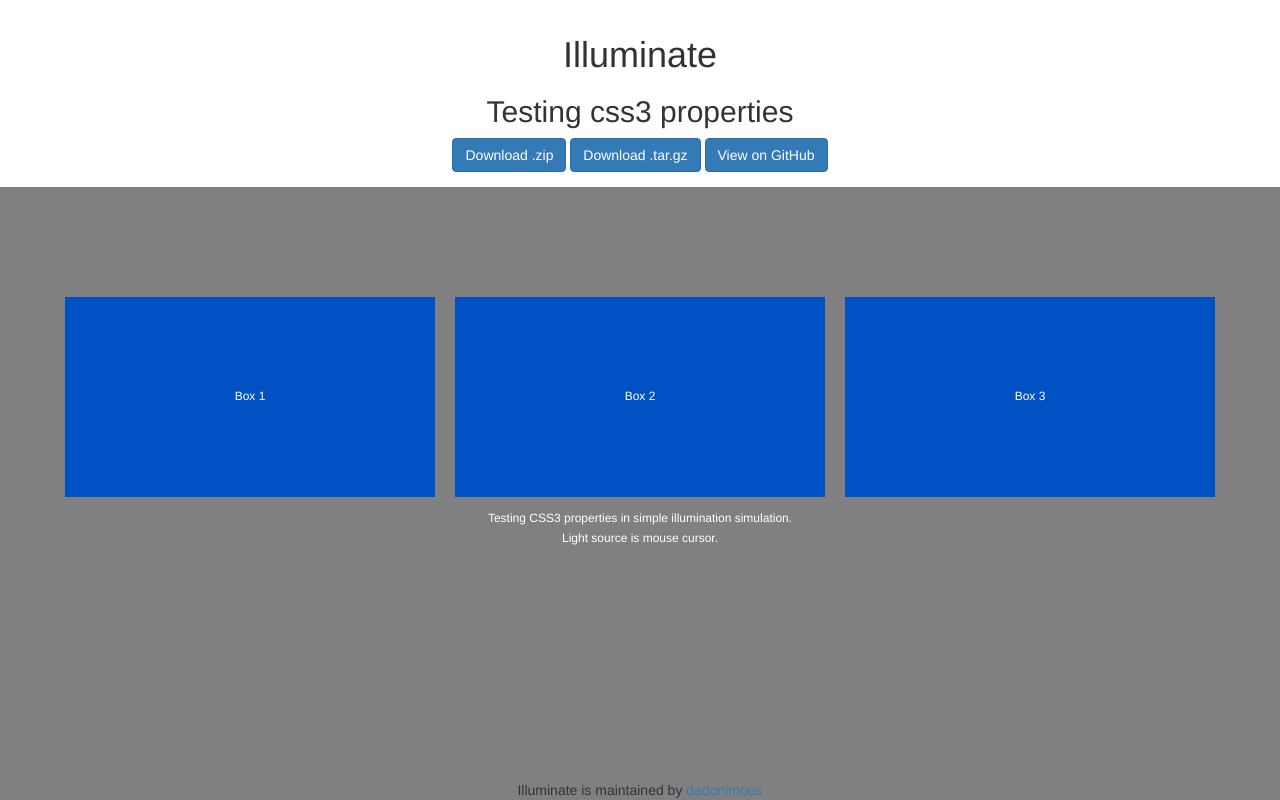
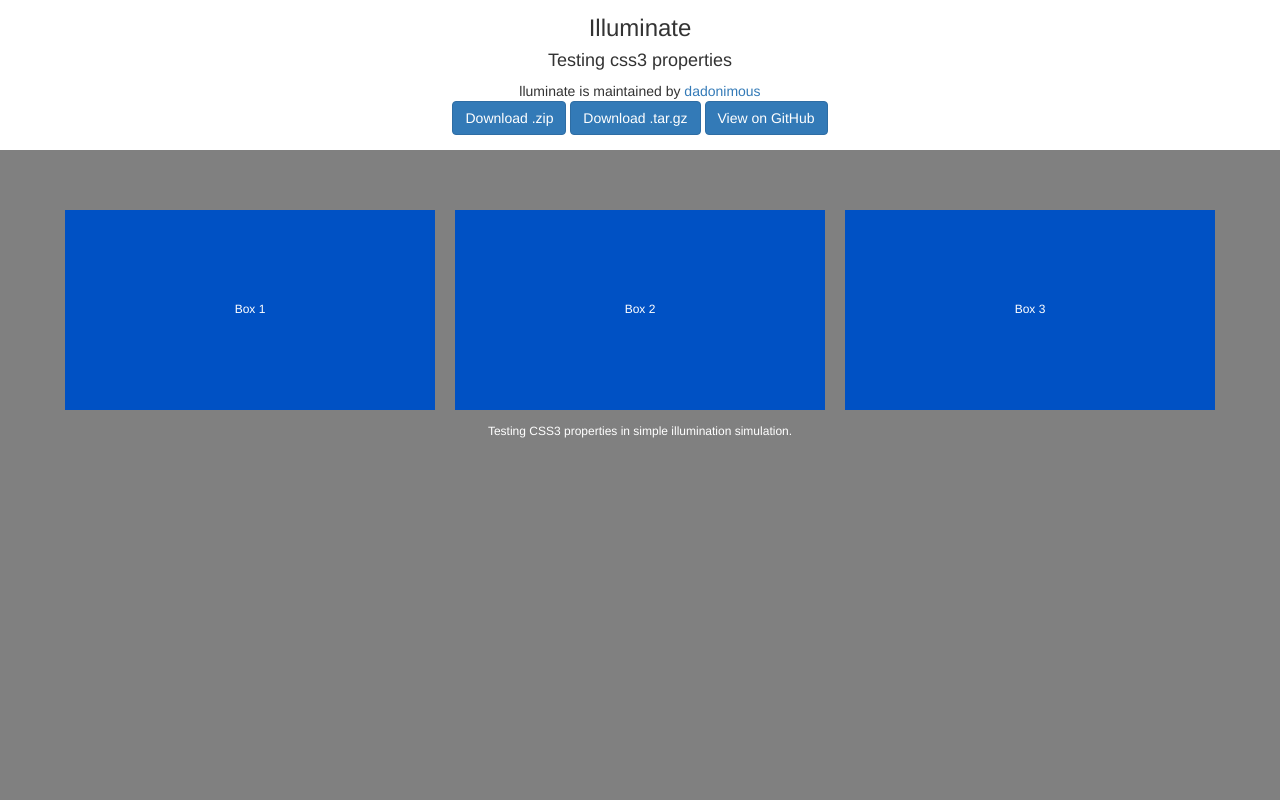
Before and after one commit to dadonimous/css3-test, a plain HTML site: page docs/index.html in a window 1280 px wide. Drawn offline with Linux system fonts and the light colour scheme.

Commit message:
Update index.html

```diff
--- a/docs/index.html
+++ b/docs/index.html
@@ -14,15 +14,16 @@
 		<style>
 			html, body { height:100%; }
 			body { padding:0; }
-			footer { position:absolute; left:0; bottom:0; width:100%; text-align:center; }
 			.header { background-color:#FFFFFF; padding:15px; }
+			.header h3, .header h4 { margin-top:0;}
 		</style>
 	</head>
 	<body>
-		<div class="header">
-			<header class="text-center">
-				<h1>Illuminate</h1>
-				<h2>Testing css3 properties</h2>
+		<div class="header text-center">
+			<header>
+				<h3>Illuminate</h3>
+				<h4>Testing css3 properties</h4>
+				lluminate is maintained by <a href="https://github.com/dadonimous">dadonimous</a>
 			</header>
 			<section id="downloads" class="text-center">
 				<a href="https://github.com/dadonimous/illuminate/zipball/master" id="download-zip" class="btn btn-primary"><span>Download .zip</span></a>
@@ -31,7 +32,7 @@
 			</section>
 		</div>
 		<div id="container" class="container">
-			<div class="row" style="margin-top:100px;">
+			<div class="row" style="margin-top:50px;">
 				<div class="col-xs-4" style="padding:10px;">
 					<div id="illuminateBox1" class="illuminate-box">
 						<div class="illuminate-box-content text-center">
@@ -54,10 +55,9 @@
 					</div>
 				</div>
 				<div class="col-xs-12 text-center">
-					<span id="illuminateText1" class="illuminate-text text-center">Testing CSS3 properties in simple illumination simulation.<br />Light source is mouse cursor.</span>
+					<span id="illuminateText1" class="illuminate-text text-center">Testing CSS3 properties in simple illumination simulation.</span>
 				</div>
 			</div>
-			<footer>Illuminate is maintained by <a href="https://github.com/dadonimous">dadonimous</a><br></footer>
 		</div>
 		<script src="js/jquery-2.2.3.min.js"></script>
 		<script src="js/bootstrap.min.js"></script>
```
